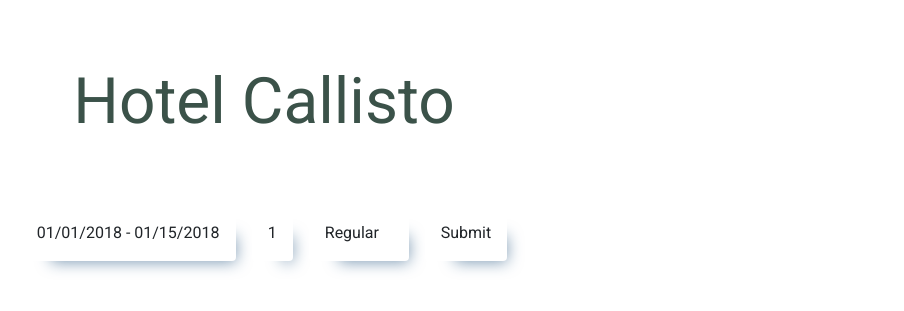
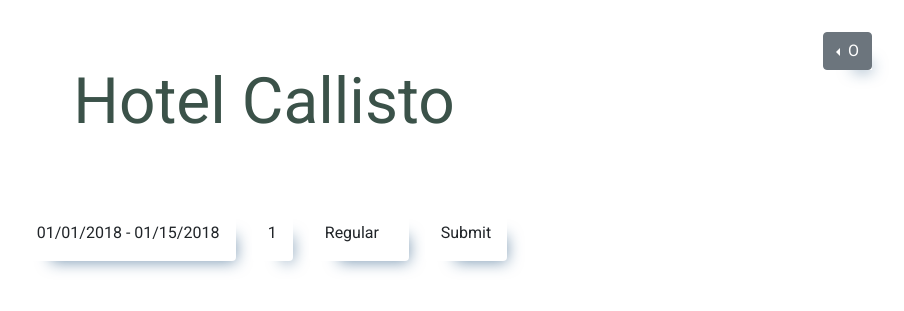
Before and after one commit to shrutipanchal7699/CMPE131, a Flask app: page / in a window 1280 px wide. Shown: the top 311 px of the page, without its empty margins (376-1280 px from the left). Run offline with Flask 2, Linux system fonts and the light colour scheme; some libraries are stand-ins or nearby versions.

Commit message:
Make account button dropdown available sitewide.

```diff
--- a/app/static/css/home.css
+++ b/app/static/css/home.css
@@ -25,6 +25,8 @@ body {
     position: fixed;
     top: 2em;
     right: 2em;
+    -webkit-box-shadow: 15px 16px 15px -15px rgba(35,83,127,0.6);
+    box-shadow: 15px 16px 15px -15px rgba(35,83,127,0.6);
 }
 
 #room-search-form-container {
--- a/app/templates/base.html
+++ b/app/templates/base.html
@@ -32,6 +32,14 @@
 </head>
 
 <body>
+    <div id="account-button" class="btn-group dropleft">
+        <button type="button" class="btn btn-secondary dropdown-toggle" data-toggle="dropdown" aria-haspopup="true" aria-expanded="false">
+            O
+        </button>
+        <div class="dropdown-menu">
+            <a class="dropdown-item" href="{{ url_for('auth_page') }}">Login or Register</a>
+        </div>
+    </div>
 
     {% block body %}
     {% endblock %}
```
Also changed, not shown: app/templates/roomList.html (+0 -8 lines).
